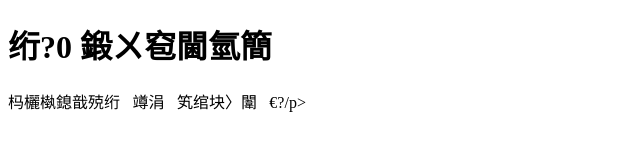
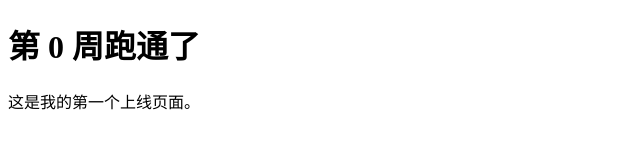
Before and after one commit to xiaobai1-cn/hello-web, a plain HTML site: page index.html in a window 1280 px wide. Shown: the whole page, without its empty margins (0-640 px from the left). Drawn offline with Linux system fonts and the light colour scheme.

Commit message:
fix: repair UTF-8 encoding of Chinese text

```diff
--- a/index.html
+++ b/index.html
@@ -6,7 +6,7 @@
   <title>Hello Web</title>
 </head>
 <body>
-  <h1>绗?0 鍛ㄨ窇閫氫簡</h1>
-  <p>杩欐槸鎴戠殑绗竴涓笂绾块〉闈€?/p>
+  <h1>第 0 周跑通了</h1>
+  <p>这是我的第一个上线页面。</p>
 </body>
 </html>
```
Also changed, not shown: 2 other files.
